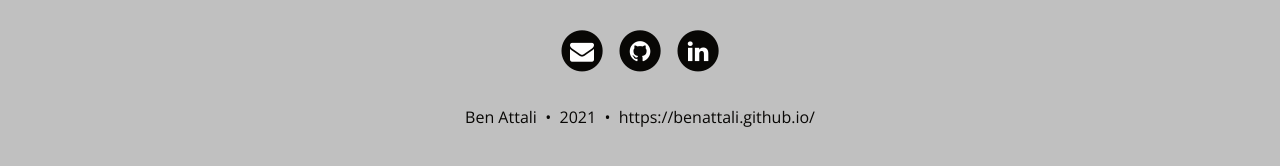
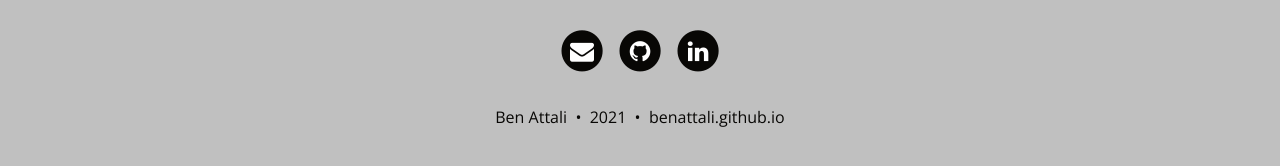
Before and after one commit to benattali/benattali.github.io, a Jekyll site: the page built from aboutme.md, in a window 1280 px wide and 900 px high, scrolled down 672 px. Shown: the part 721-887 px from the top of the window. Built offline with Jekyll 4.4.1, drawn with Linux system fonts in a browser that asks for light colours; nearby versions of some CDN libraries; some of the changed lines change nothing that is shown.

Commit message:
Update _config.yml

```diff
--- a/_config.yml
+++ b/_config.yml
@@ -85,7 +85,7 @@ share-links-active:
 
 # How to display the link to the website in the footer
 # Remove this if you don't want a link in the footer
-url-pretty: "https://benattali.github.io/"
+url-pretty: "benattali.github.io"
 
 # --- Web Statistics Section --- #
 
```
